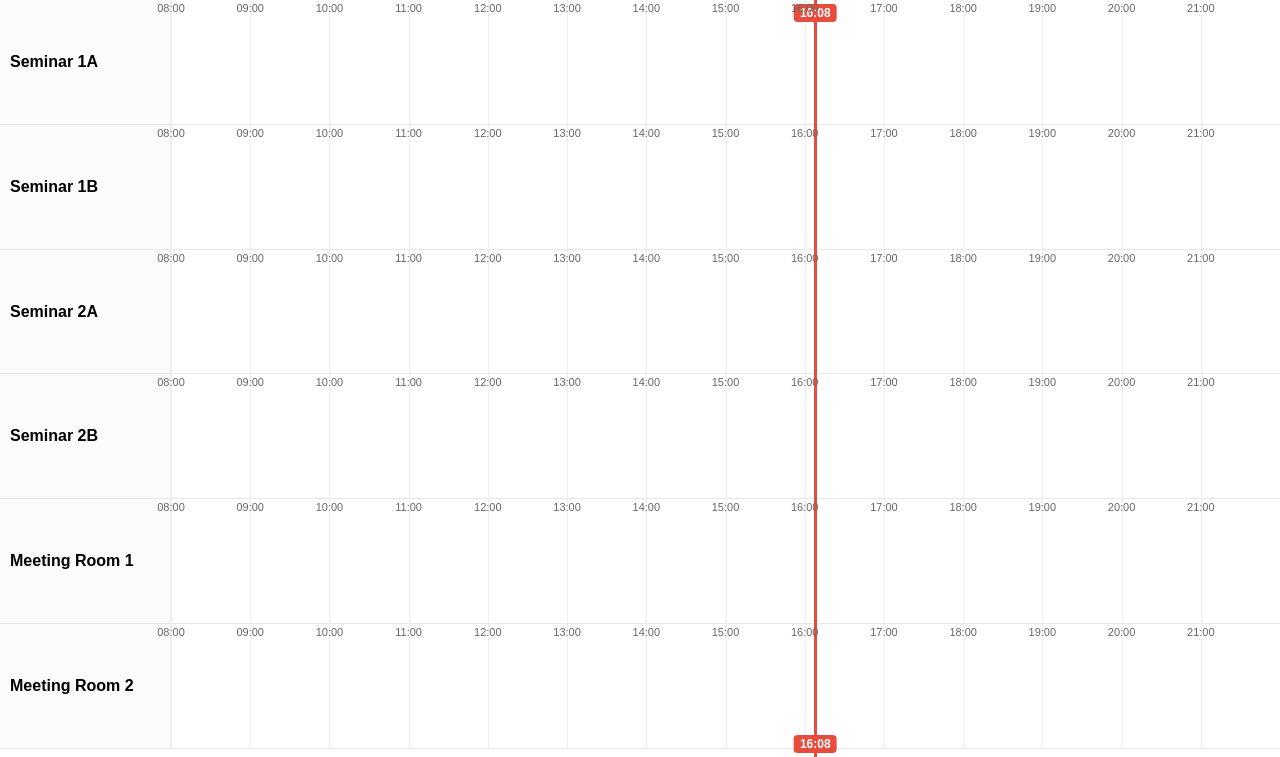
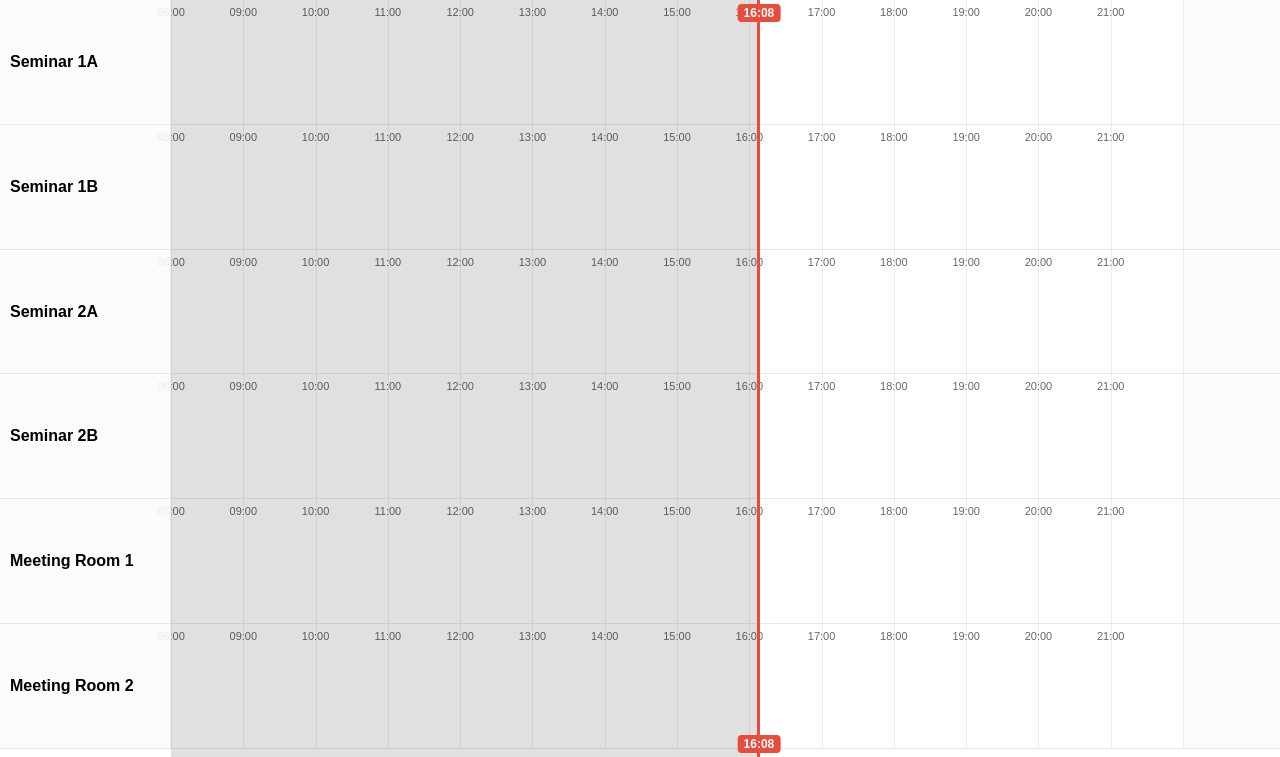
Before and after one commit to emalins/calendar_app, a Flask app: page / in a window 1280 px wide. Shown: the part 43-800 px from the top of the page. Run offline with Flask 3, Linux system fonts and the light colour scheme.

Commit message:
Translucent overlay of past events
Translucent overlay of past events
Now bar no longer disappears, refresh now only refreshes rows.

```diff
--- a/templates/calendars.html
+++ b/templates/calendars.html
@@ -10,12 +10,31 @@
   header { padding:10px; background:#f4f4f4; display:flex; align-items:center; gap:12px; z-index:10; }
   #headerText { font-weight:700; }
   /* Make container positioned so overlay can be absolutely placed inside it */
-  #calendarContainer { flex:1; display:flex; flex-direction:column; overflow:auto; padding-bottom:8px; position:relative; }
-  .row { display:flex; flex:1 0 auto; min-height:50px; border-bottom:1px solid #e8e8e8; align-items:stretch; }
-  .label { width:160px; padding-left:10px; display:flex; align-items:center; font-weight:600; border-right:1px solid #eee; background: #fbfbfb; z-index:2; }
-  .timeline { flex:1; position:relative; background:#fff; overflow:visible; }
-  .hour-grid-line { position:absolute; top:0; bottom:0; width:1px; background:#eee; z-index:0; }
-  .hour-label { position:absolute; top:2px; font-size:11px; color:#666; transform:translateX(-50%); z-index:40; }
+  #calendarContainer {
+    flex:1; display:flex; flex-direction:column; overflow:auto; padding-bottom:8px; position:relative;
+    /* logo will be set inline via JS using snapshot.logo_path */
+    background-position: center;
+    background-repeat: no-repeat;
+    background-size: contain;
+  }
+  /* semi-opaque overlay under content so logo doesn't reduce readability */
+  #calendarContainer::before {
+    content: "";
+    position: absolute;
+    inset: 0;
+    background: transparent; /* can be adjusted by JS if needed */
+    pointer-events: none;
+    z-index: 1;
+  }
+
+  .row { display:flex; flex:1 0 auto; min-height:68px; border-bottom:1px solid #e8e8e8; align-items:stretch; position:relative; z-index:2; }
+  .label { width:160px; padding-left:10px; display:flex; align-items:center; font-weight:600; border-right:1px solid #eee; background: rgba(251,251,251,0.9); z-index:3; }
+  .timeline { flex:1; position:relative; background:transparent; overflow:visible; z-index:2; }
+  .iconcell { width:84px; min-width:84px; padding:6px; border-left:1px solid #eee; display:flex; align-items:center; justify-content:center; background: rgba(251,251,251,0.9); z-index:3; }
+  .iconcell img { max-width:64px; max-height:56px; object-fit:contain; display:block; }
+
+  .hour-grid-line { position:absolute; top:0; bottom:0; width:1px; background:#eee; z-index:2; }
+  .hour-label { position:absolute; top:6px; font-size:11px; color:#666; transform:translateX(-50%); z-index:40; }
 
   .event {
     position: absolute;
@@ -23,7 +42,7 @@
     top: 50%;
     transform: translateY(-50%);
     border-radius: 6px;
-    padding: 4px 6px;
+    padding: 6px 8px;
     overflow: hidden;
     box-shadow: 0 1px 1px rgba(0,0,0,0.06);
     display: flex;
@@ -32,12 +51,21 @@
     text-align: center;
     white-space: normal;
     word-break: break-word;
-
-    /* IMPORTANT: include padding in width so percent widths align with hour lines */
-    box-sizing: border-box;
+    box-sizing: border-box; /* ensure padding doesn't push out the right edge */
   }
 
-  /* Global now overlay sits on top of timelines (but under header) */
+  /* past overlay (global, sits above events but below now-line) */
+  #pastOverlay {
+    position: absolute;
+    top: 0;
+    bottom: 0;
+    left: 0;
+    width: 0px;
+    z-index: 30;
+    pointer-events: none;
+  }
+
+  /* Global now overlay sits above the past overlay and events */
   #globalNowOverlay {
     position: absolute;
     top: 0;
@@ -45,7 +73,7 @@
     left: 0;
     right: 0;
     pointer-events: none;
-    z-index: 8;
+    z-index: 50;
   }
   .now-line {
     position: absolute;
@@ -53,7 +81,7 @@
     bottom: 0;
     pointer-events: none;
     transition: left 0.8s linear;
-    z-index: 50;
+    z-index: 55;
   }
   .now-badge {
     position: absolute;
@@ -74,6 +102,12 @@
 
   /* error box for fetch/render problems */
   #errorBox { background:#fee; color:#800; padding:8px; margin:8px; border:1px solid #f99; display:none; z-index: 100; position: relative; }
+
+  /* small responsiveness */
+  @media (max-width:800px) {
+    .label { width:120px; font-size:14px; }
+    .iconcell { width:64px; min-width:64px; }
+  }
 </style>
 </head>
 <body>
@@ -88,13 +122,16 @@
 <div id="calendarContainer" class="nofit"></div>
 
 <script>
-/* Overlap-aware calendar with small gaps between adjacent columns.
-   GAP_PX controls the gap width in pixels (default 4px).
-   This version ensures event boxes use border-box sizing so percentage widths
-   align exactly with vertical hour-grid lines.
+/* Client-side calendar UI with:
+   - background logo via snapshot.logo_path
+   - right-hand icon column per calendar (uses calendar.icon; if not absolute URL prefix with /static/)
+   - global translucent past overlay between left (workStart) and now line using snapshot.past_overlay
+
+   Persistence fix: render() no longer clears the whole container; it removes only .row elements
+   so the global overlays (now-line, badges and past overlay) persist across refreshes.
 */
 
-const GAP_PX = 4; // <-- change this to increase/decrease gap in pixels
+const GAP_PX = 4; // small gap between overlapping columns
 
 const errorBox = document.getElementById('errorBox');
 const container = document.getElementById('calendarContainer');
@@ -108,12 +145,14 @@ let fitToWindow = true;
 let serverDate = new Date();
 let eventPrefs = { show_times:false, font_size:12, font_family:'Arial, sans-serif', color:'#000' };
 let nowPrefs = { color:'#e74c3c', thickness:2 };
+let pastOverlayPrefs = { color:'#000000', opacity:0.12 };
 let calendarBaseColors = [];
 
 let globalNowOverlay = null;
 let globalNowLine = null;
 let globalNowBadgeTop = null;
 let globalNowBadgeBottom = null;
+let pastOverlay = null;
 
 function showError(msg) {
   errorBox.style.display = 'block';
@@ -126,14 +165,19 @@ function clearError() {
 }
 
 function clamp(v,a,b){return Math.max(a,Math.min(b,v));}
-function hexToRgb(hex){ hex=hex.replace('#',''); if(hex.length===3) hex=hex.split('').map(c=>c+c).join(''); const bi=parseInt(hex,16); return {r:(bi>>16)&255,g:(bi>>8)&255,b:bi&255}; }
-function rgbToHex(r,g,b){ return '#'+[r,g,b].map(v=>v.toString(16).padStart(2,'0')).join(''); }
-function rgbToHsl(r,g,b){ r/=255;g/=255;b/=255; const max=Math.max(r,g,b),min=Math.min(r,g,b); let h=0,s=0,l=(max+min)/2; if(max!==min){ const d=max-min; s = l>0.5 ? d/(2-max-min) : d/(max+min); switch(max){case r:h=(g-b)/d + (g<b?6:0);break;case g:h=(b-r)/d + 2;break;case b:h=(r-g)/d + 4;break;} h/=6;} return {h:h*360,s:s*100,l:l*100}; }
-function hslToRgb(h,s,l){ h/=360; s/=100; l/=100; if(s===0){ const v = Math.round(l*255); return {r:v,g:v,b:v}; } function hue2rgb(p,q,t){ if(t<0)t+=1; if(t>1)t-=1; if(t<1/6) return p+(q-p)*6*t; if(t<1/2) return q; if(t<2/3) return p+(q-p)*(2/3-t)*6; return p; } const q = l<0.5 ? l*(1+s) : l + s - l*s; const p = 2*l - q; const r=Math.round(hue2rgb(p,q,h+1/3)*255); const g=Math.round(hue2rgb(p,q,h)*255); const b=Math.round(hue2rgb(p,q,h-1/3)*255); return {r,g,b}; }
-function hslToHex(h,s,l){ const rgb = hslToRgb(h,s,l); return rgbToHex(rgb.r,rgb.g,rgb.b); }
-function shadeHsl(hex, deltaL){ const rgb = hexToRgb(hex); const hsl = rgbToHsl(rgb.r,rgb.g,rgb.b); const nl = clamp(hsl.l + deltaL, 0, 100); return hslToHex(hsl.h, hsl.s, nl); }
-function stringToHue(s){ let h=0; for(let i=0;i<s.length;i++) h=(h*31 + s.charCodeAt(i)) % 360; return h; }
-function hueToHex(h){ return hslToHex(h,65,55); }
+function hexToRgb(hex){ if(!hex) return {r:0,g:0,b:0}; hex=hex.replace('#',''); if(hex.length===3) hex=hex.split('').map(c=>c+c).join(''); const bi=parseInt(hex,16); return {r:(bi>>16)&255,g:(bi>>8)&255,b:bi&255}; }
+function rgbToRgbaStr(rgb, a){ return `rgba(${rgb.r},${rgb.g},${rgb.b},${a})`; }
+function shadeHsl(hex, deltaL){
+  // simple approximate shade: scale RGB brightness
+  try {
+    const r = parseInt(hex.slice(1,3),16), g=parseInt(hex.slice(3,5),16), b=parseInt(hex.slice(5,7),16);
+    function clampc(x){ return Math.max(0, Math.min(255, Math.round(x))); }
+    const factor = 1 + (deltaL/100.0);
+    return '#' + [clampc(r*factor), clampc(g*factor), clampc(b*factor)].map(v => v.toString(16).padStart(2,'0')).join('');
+  } catch (e) {
+    return hex || '#cccccc';
+  }
+}
 
 /* text measuring for wrapping */
 const measureCanvas = document.createElement('canvas');
@@ -211,7 +255,12 @@ function applyPrefsFromObject(obj) {
       nowPrefs.color = obj.now_prefs.color || nowPrefs.color;
       nowPrefs.thickness = Number(obj.now_prefs.thickness) || nowPrefs.thickness;
     }
+    if (obj.past_overlay) {
+      pastOverlayPrefs.color = obj.past_overlay.color || pastOverlayPrefs.color;
+      pastOverlayPrefs.opacity = Number(obj.past_overlay.opacity) || pastOverlayPrefs.opacity;
+    }
     calendarBaseColors = Array.isArray(obj.calendar_colors) ? obj.calendar_colors.slice() : [];
+    // logo_path handled in fetchData
   } catch (ex) {
     console.error('applyPrefsFromObject error', ex);
   }
@@ -232,6 +281,17 @@ async function fetchData() {
     dateNote.textContent = serverDate.toDateString();
     hoursNote.textContent = `Hours: ${String(workStart).padStart(2,'0')}:00–${String(workEnd).padStart(2,'0')}:00`;
     if (fitToWindow) container.classList.add('fit'), container.classList.remove('nofit'); else container.classList.add('nofit'), container.classList.remove('fit');
+
+    // apply logo background if provided
+    if (obj.logo_path) {
+      container.style.backgroundImage = `url("${obj.logo_path}")`;
+      // Optional: adjust dimming via ::before if you want (left transparent here)
+      container.style.setProperty('--logo-dim', 'transparent');
+    } else {
+      container.style.backgroundImage = '';
+    }
+
+    // keep overlays persistent and re-render rows
     render();
   } catch (err) {
     showError('Error fetching or parsing data: ' + (err && err.message ? err.message : String(err)));
@@ -243,6 +303,10 @@ function ensureGlobalNowOverlay() {
   if (globalNowOverlay) return;
   globalNowOverlay = document.createElement('div');
   globalNowOverlay.id = 'globalNowOverlay';
+
+  pastOverlay = document.createElement('div');
+  pastOverlay.id = 'pastOverlay';
+
   globalNowLine = document.createElement('div');
   globalNowLine.className = 'now-line';
   globalNowBadgeTop = document.createElement('div');
@@ -251,6 +315,8 @@ function ensureGlobalNowOverlay() {
   globalNowBadgeBottom.className = 'now-badge';
   globalNowBadgeTop.style.top = '4px';
   globalNowBadgeBottom.style.bottom = '4px';
+
+  globalNowOverlay.appendChild(pastOverlay);
   globalNowOverlay.appendChild(globalNowLine);
   globalNowOverlay.appendChild(globalNowBadgeTop);
   globalNowOverlay.appendChild(globalNowBadgeBottom);
@@ -259,11 +325,20 @@ function ensureGlobalNowOverlay() {
 
 function render() {
   try {
-    container.querySelectorAll('.now-overlay-temp')?.forEach(n=>n.remove());
-    container.innerHTML = '';
+    // Remove only existing calendar rows (preserve overlays)
+    container.querySelectorAll('.row').forEach(n => n.remove());
+
+    // Ensure overlays exist and are kept mounted
+    ensureGlobalNowOverlay();
+
     if (!currentData || !currentData.length) {
-      const p = document.createElement('div'); p.style.padding='12px'; p.textContent = 'No calendars found. Please check calendars.txt.'; container.appendChild(p); return;
+      const p = document.createElement('div');
+      p.style.padding = '12px';
+      p.textContent = 'No calendars found. Please check calendars.txt.';
+      container.appendChild(p);
+      return;
     }
+
     const startMin = workStart*60, endMin = workEnd*60, totalRange = Math.max(1, endMin - startMin);
     const hours = workEnd - workStart;
 
@@ -272,6 +347,18 @@ function render() {
       const row = document.createElement('div'); row.className = 'row';
       const label = document.createElement('div'); label.className = 'label'; label.textContent = cal.label || '';
       const timeline = document.createElement('div'); timeline.className = 'timeline';
+      const iconcell = document.createElement('div'); iconcell.className = 'iconcell';
+
+      // icon logic:
+      if (cal.icon) {
+        let src = cal.icon;
+        if (!/^[a-zA-Z]+:\/\//.test(src) && !src.startsWith('/')) {
+          src = '/static/' + src;
+        }
+        const img = document.createElement('img'); img.src = src; img.alt = cal.label || '';
+        img.onerror = () => { img.style.display = 'none'; };
+        iconcell.appendChild(img);
+      }
 
       // hour grid
       for (let i=0;i<=hours;i++){
@@ -287,20 +374,14 @@ function render() {
 
       // determine base colour
       let baseHex = (calIdx < calendarBaseColors.length) ? calendarBaseColors[calIdx] : null;
-      if (!baseHex) baseHex = hueToHex(stringToHue(cal.label || String(calIdx)));
+      if (!baseHex) baseHex = '#2ecc71';
       const shadeA = shadeHsl(baseHex, -6);
       const shadeB = shadeHsl(baseHex, +6);
 
-      // append row now so timeline.clientWidth is measurable for gap calculation
-      row.appendChild(label); row.appendChild(timeline); container.appendChild(row);
+      // append row now so timeline.clientWidth is measurable for calculations
+      row.appendChild(label); row.appendChild(timeline); row.appendChild(iconcell); container.appendChild(row);
 
-      // measure timeline width to compute gap as percent
-      const tlWidth = timeline.clientWidth || timeline.getBoundingClientRect().width || 1;
-      const gapPx = GAP_PX;
-      const gapPct = tlWidth > 0 ? (gapPx / tlWidth) * 100 : 0;
-
-      // ----------- Overlap-aware event layout -------------
-      // Build numeric event list
+      // compute layout for events with overlap avoidance (like prior version)
       const rawEvents = (cal.events || []).map((ev, idx) => {
         return {
           _orig: ev,
@@ -311,10 +392,9 @@ function render() {
       }).filter(e => e.startMin < e.endMin);
 
       if (rawEvents.length > 0) {
-        // sort by start then end
         rawEvents.sort((a,b) => a.startMin - b.startMin || a.endMin - b.endMin);
 
-        // group overlapping events
+        // overlapping groups
         const groups = [];
         let currentGroup = [];
         let currentGroupMaxEnd = -1;
@@ -335,24 +415,23 @@ function render() {
         });
         if (currentGroup.length) groups.push({events: currentGroup, groupStart: currentGroup[0].startMin, groupEnd: currentGroupMaxEnd});
 
-        // assign columns inside each group (greedy)
         groups.forEach(group => {
-          const colsEnd = []; // end time for each column
+          const colsEnd = [];
           group.events.forEach(ev => {
             let col = colsEnd.findIndex(end => ev.startMin >= end);
-            if (col === -1) {
-              col = colsEnd.length;
-              colsEnd.push(ev.endMin);
-            } else {
-              colsEnd[col] = ev.endMin;
-            }
+            if (col === -1) { col = colsEnd.length; colsEnd.push(ev.endMin); }
+            else { colsEnd[col] = ev.endMin; }
             ev.col = col;
           });
           group.cols = colsEnd.length;
           group.events.forEach(ev => ev.groupCols = group.cols);
         });
 
-        // render events using their column assignment so they don't overlap
+        // compute gap percent based on timeline width
+        const tlWidth = timeline.clientWidth || timeline.getBoundingClientRect().width || 1;
+        const gapPx = GAP_PX;
+        const gapPct = tlWidth > 0 ? (gapPx / tlWidth) * 100 : 0;
+
         rawEvents.forEach(ev => {
           const s = Math.max(ev.startMin, startMin);
           const e = Math.min(ev.endMin, endMin);
@@ -363,10 +442,7 @@ function render() {
 
           const cols = ev.groupCols || 1;
           const colIndex = ev.col || 0;
-
-          // subtract gaps that will sit inside this event span for this group's columns
           const totalGroupGapsPct = (cols - 1) * gapPct;
-          // ensure we don't make width negative; clamp
           const usableWidthPct = Math.max(0.1, widthPctBase - totalGroupGapsPct);
           const widthPct = usableWidthPct / cols;
           const leftPct = leftPctBase + colIndex * (widthPct + gapPct);
@@ -381,7 +457,6 @@ function render() {
           div.style.zIndex = 20 + (colIndex || 0);
           timeline.appendChild(div);
 
-          // measure & wrap in next frame
           requestAnimationFrame(() => {
             try {
               const style = getComputedStyle(div);
@@ -409,14 +484,11 @@ function render() {
           });
         });
       }
-
-      // ------------ end overlap-aware layout ------------
     });
 
-    // ensure global overlay exists and is appended last (on top of timelines)
-    ensureGlobalNowOverlay();
+    // overlays persist; update positions
+    updateNowLine();
 
-    updateNowLine(); // position global now line & badges
   } catch (err) {
     showError('Rendering error: ' + (err && err.message ? err.message : String(err)));
     console.error(err);
@@ -438,7 +510,6 @@ function updateNowLine() {
   try {
     if (!globalNowOverlay) return;
     const now = new Date();
-    const isToday = now.toDateString() === serverDate.toDateString();
     const startMin = workStart*60, endMin = workEnd*60, totalRange = Math.max(1, endMin - startMin);
     const minutes = now.getHours()*60 + now.getMinutes();
     let clampedPct;
@@ -447,17 +518,33 @@ function updateNowLine() {
     else clampedPct = ((minutes - startMin) / totalRange) * 100;
 
     const x = computeNowX(clampedPct);
+    const firstTimeline = container.querySelector('.timeline');
+    if (!firstTimeline) {
+      globalNowLine.style.display = 'none';
+      globalNowBadgeTop.style.display = 'none';
+      globalNowBadgeBottom.style.display = 'none';
+      pastOverlay.style.display = 'none';
+      return;
+    }
+
+    const containerRect = container.getBoundingClientRect();
+    const tlRect = firstTimeline.getBoundingClientRect();
+    const tlLeft = tlRect.left - containerRect.left;
+
     if (x === null || Number.isNaN(x)) {
       globalNowLine.style.display = 'none';
       globalNowBadgeTop.style.display = 'none';
       globalNowBadgeBottom.style.display = 'none';
+      pastOverlay.style.display = 'none';
       return;
     }
 
     globalNowLine.style.display = 'block';
     globalNowBadgeTop.style.display = 'block';
     globalNowBadgeBottom.style.display = 'block';
+    pastOverlay.style.display = 'block';
 
+    // now-line styling
     const thicknessPx = (nowPrefs.thickness && Number(nowPrefs.thickness)) ? Number(nowPrefs.thickness) : 2;
     const color = nowPrefs.color || '#e74c3c';
     globalNowLine.style.width = thicknessPx + 'px';
@@ -473,6 +560,16 @@ function updateNowLine() {
     const hh = String(now.getHours()).padStart(2,'0'), mm = String(now.getMinutes()).padStart(2,'0');
     globalNowBadgeTop.textContent = `${hh}:${mm}`;
     globalNowBadgeBottom.textContent = `${hh}:${mm}`;
+
+    // past overlay: span from left of timeline to x
+    const leftPx = tlLeft;
+    const widthPx = Math.max(0, x - tlLeft);
+    pastOverlay.style.left = leftPx + 'px';
+    pastOverlay.style.width = widthPx + 'px';
+    const rgb = hexToRgb(pastOverlayPrefs.color || '#000000');
+    const a = (typeof pastOverlayPrefs.opacity === 'number') ? pastOverlayPrefs.opacity : 0.12;
+    pastOverlay.style.background = `rgba(${rgb.r},${rgb.g},${rgb.b},${a})`;
+
   } catch (err) {
     console.error('updateNowLine error', err);
   }
```
